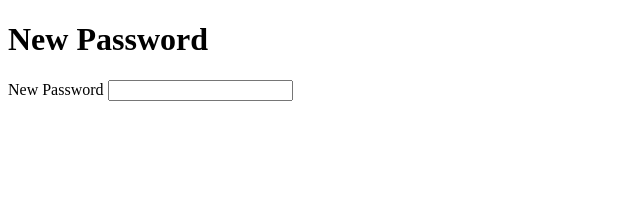
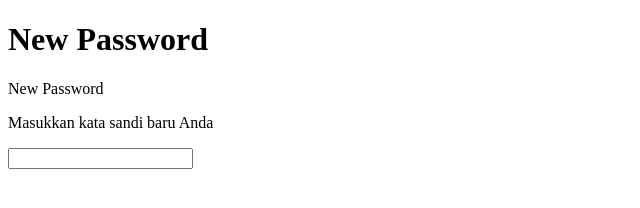
Before and after one commit to adityapratamaf/my-site, a plain HTML site: page new-password.html in a window 1280 px wide. Shown: the whole page, without its empty margins (0-640 px from the left). Drawn offline with Linux system fonts and the light colour scheme.

Commit message:
edit file new-password.html

```diff
--- a/new-password.html
+++ b/new-password.html
@@ -8,6 +8,7 @@
   <h1>New Password</h1>
   <form>
     <label>New Password</label>
+    <p class="small">Masukkan kata sandi baru Anda</p>
     <input type="password" name="new-password" />
   </form>
 </body>
```
